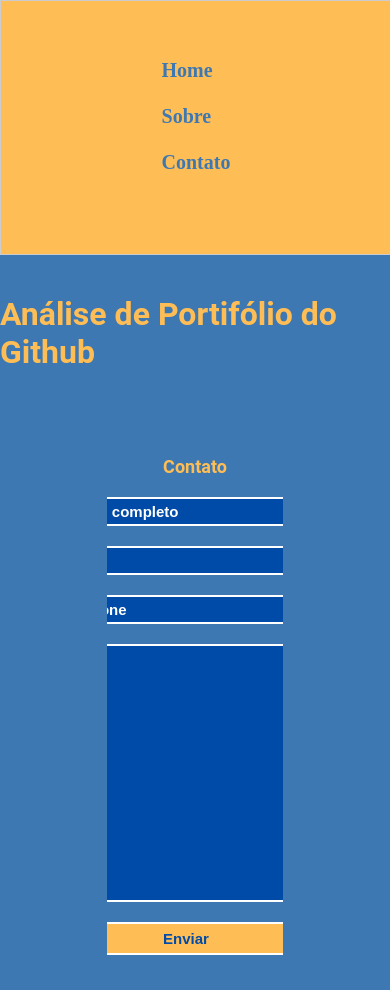
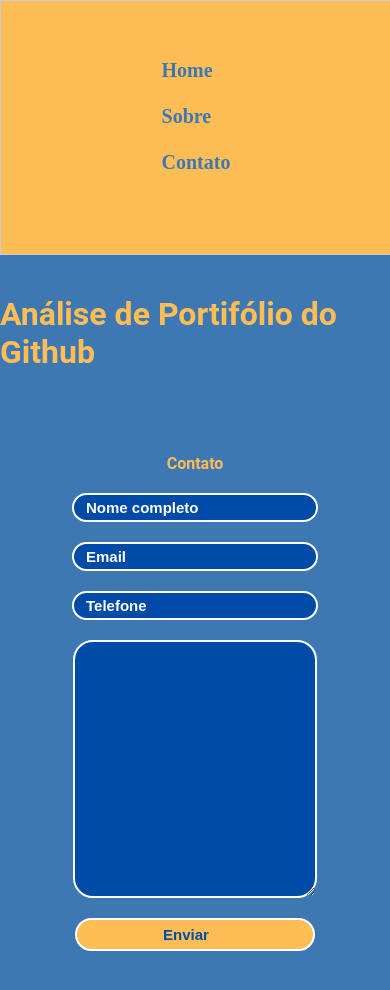
Before and after one commit to engcfraposo/jst-job-challenges-frontend, a React (Create React App) app: page /contact in a window 390 px wide. Built offline with nearby package versions, Linux system fonts and the light colour scheme.

Commit message:
responsividade

```diff
--- a/src/pages/About/styles.ts
+++ b/src/pages/About/styles.ts
@@ -63,6 +63,9 @@
   font-size: 16px;
   margin-top: 20px;
   text-align: center;
+  @media (max-width: 768px) {
+    font-size: 12px;
+  }
 `;
 export const AboutLink = styled.a`
   color: #fff;
--- a/src/pages/Contact/styles.ts
+++ b/src/pages/Contact/styles.ts
@@ -34,6 +34,9 @@
   justify-content: center;
   margin-top: 20px;
   width: 45vw;
+  @media (max-width: 768px) {
+    width: 320px;
+  }
 `;
 
 export const Image = styled.img`
@@ -59,6 +62,11 @@
   font-size: 18px;
   margin-top: 20px;
   text-align: center;
+  @media (max-width: 768px) {
+    font-size: 16px;
+    overflow-y: hidden;
+    margin-top: 14px;
+  }
 `;
 
 export const ContactImput = styled.input`
@@ -83,7 +91,7 @@
     }
   }
   @media (max-width: 768px) {
-    width: 240px;
+    width: 200px;
   }
 `;
 
@@ -109,7 +117,7 @@
     }
   }
   @media (max-width: 768px) {
-    width: 240px;
+    width: 180px;
   }
 `;
 
@@ -122,6 +130,7 @@
   font-weight: bold;
   height: 3vh;
   margin-top: 20px;
+  overflow-y: hidden;
   padding: 0 30px 0 12px;
   width: 20vw;
   ::-webkit-input-placeholder {
```
Also changed, not shown: 8 other files (tests, documents, lock files or other folders).
